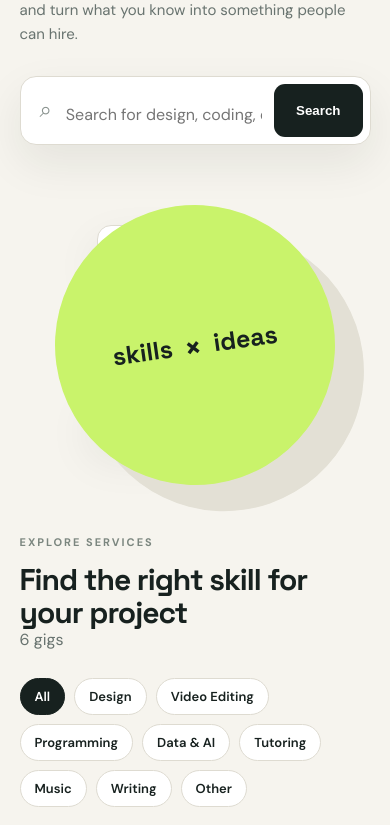
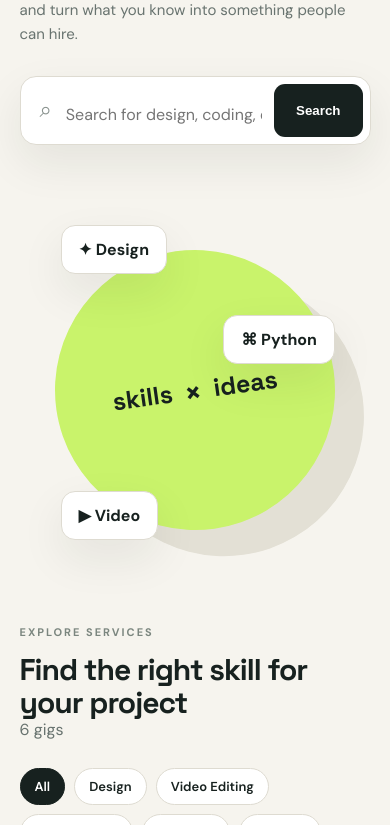
Before and after one commit to CODEDEMON090/SkillSwap, a Flask app: page / in a window 390 px wide. Shown: the part 341-1166 px from the top of the page. Run offline with Flask 3, Linux system fonts and the light colour scheme; data comes from the database, SQL or seed files in the repository.

Commit message:
Fix mobile hero floating cards

```diff
--- a/static/style.css
+++ b/static/style.css
@@ -85,8 +85,33 @@ label{display:block;font-size:12px;font-weight:800;margin:15px 0}input,select,te
     }
 
     .hero-art {
+        min-height: 390px;
         transform: scale(1);
         margin: 0 auto -10px;
+    }
+
+    .hero-orb {
+    position: relative;
+    z-index: 1;
+    }
+
+    .float-card {
+    z-index: 2;
+    }
+
+    .card-a {
+    top: 30px;
+    left: 2%;
+    }
+
+    .card-b {
+    top: 120px;
+    right: 0;
+    }
+
+    .card-c {
+    bottom: 45px;
+    left: 2%;
     }
 
     .gig-grid {
```
